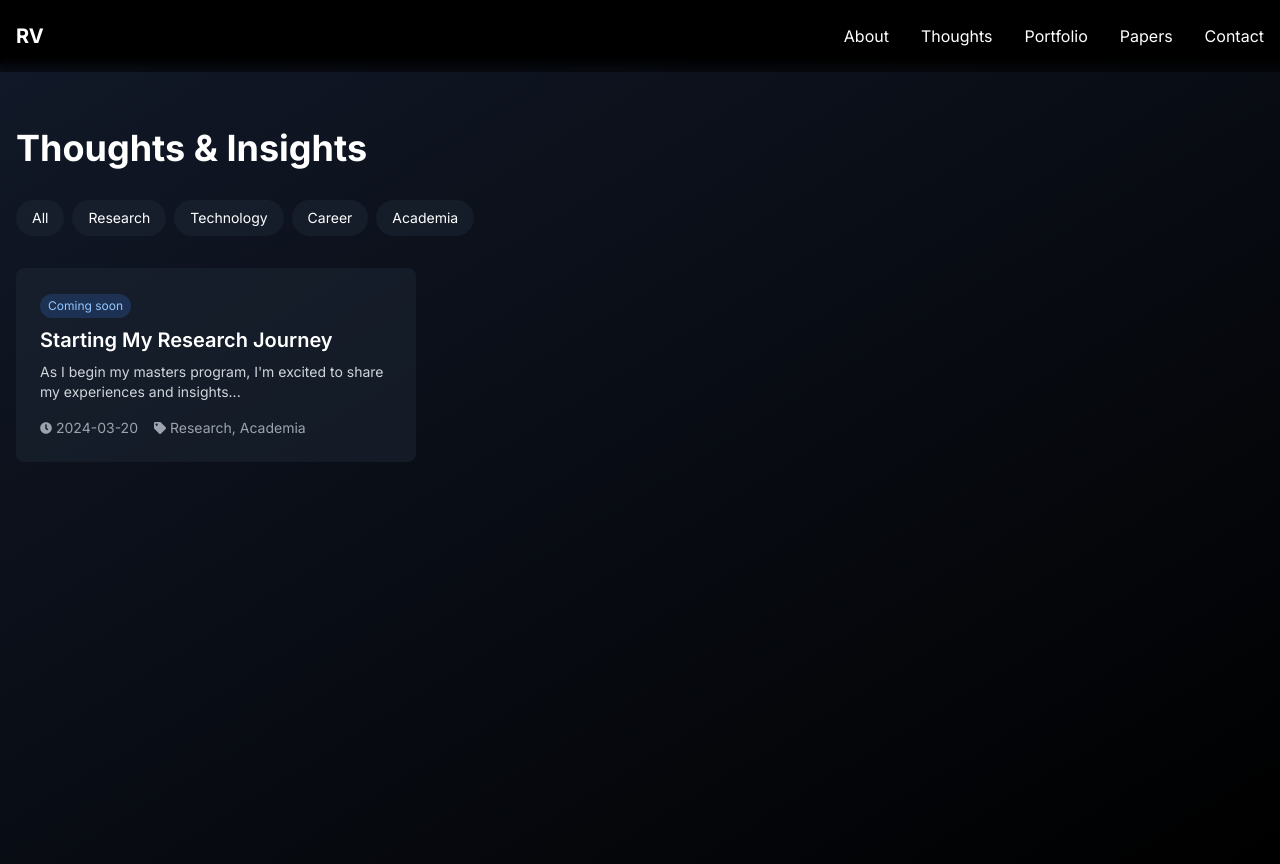
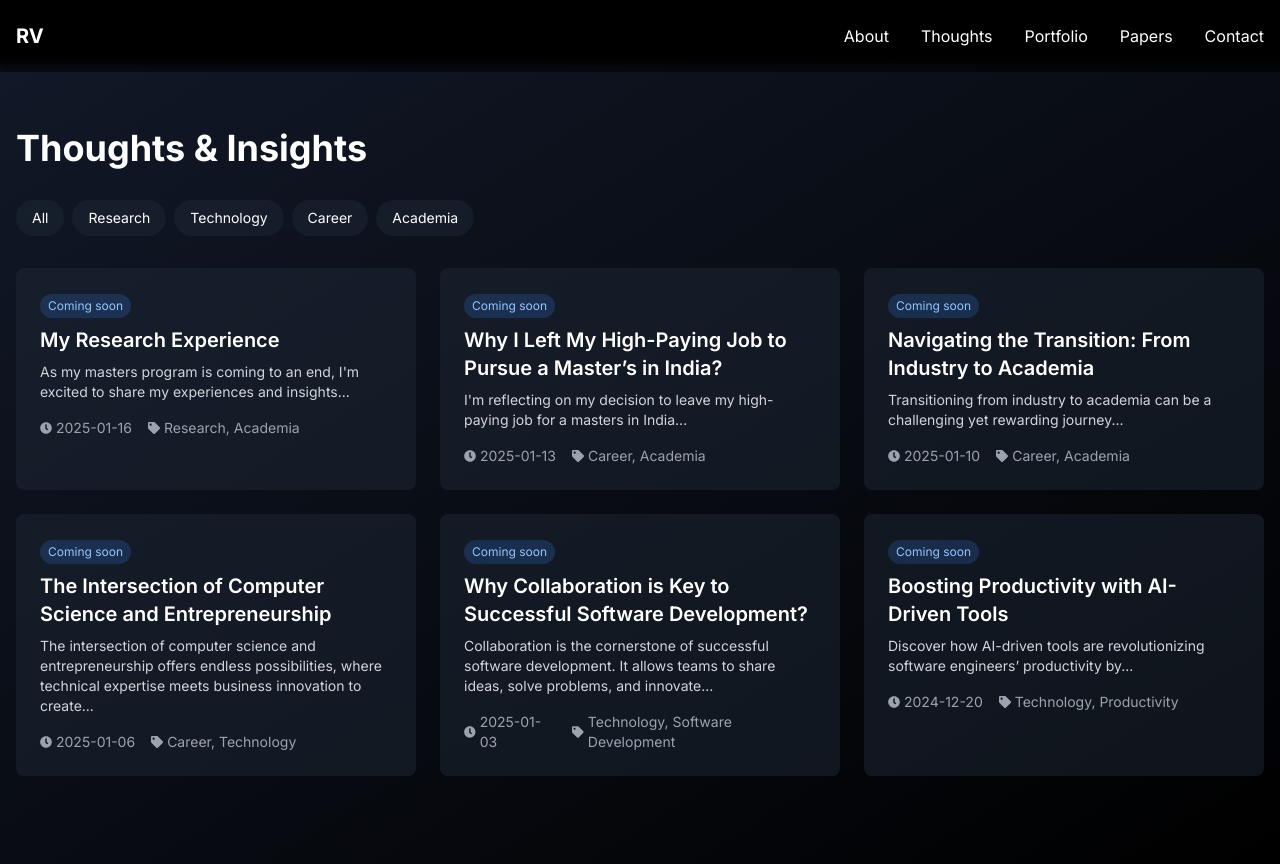
Before and after one commit to rohithv/rohithv.github.io, a Next.js app: page /thoughts in a window 1280 px wide. Built offline with nearby package versions, Linux system fonts and the light colour scheme.

Commit message:
add draft thoughts

```diff
--- a/src/app/thoughts/page.tsx
+++ b/src/app/thoughts/page.tsx
@@ -1,16 +1,52 @@
 'use client'
 import { motion } from 'framer-motion'
+import { title } from 'process'
 import { FaClock, FaTag } from 'react-icons/fa'
 
 export default function Thoughts() {
   const thoughts = [
     {
-      title: "Starting My Research Journey",
-      preview: "As I begin my masters program, I'm excited to share my experiences and insights...",
-      date: "2024-03-20",
+      title: "My Research Experience",
+      preview: "As my masters program is coming to an end, I'm excited to share my experiences and insights...",
+      date: "2025-01-16",
       tags: ["Research", "Academia"],
       status: 'draft'
     },
+    {
+        title: "Why I Left My High-Paying Job to Pursue a Master’s in India?",
+        preview: "I'm reflecting on my decision to leave my high-paying job for a masters in India...",
+        date: "2025-01-13",
+        tags: ["Career", "Academia"],
+        status: 'draft'
+    },
+    {
+        title: "Navigating the Transition: From Industry to Academia",
+        preview: "Transitioning from industry to academia can be a challenging yet rewarding journey...",
+        date: "2025-01-10",
+        tags: ["Career", "Academia"],
+        status: 'draft'
+    },
+    {
+        title: "The Intersection of Computer Science and Entrepreneurship",
+        preview: "The intersection of computer science and entrepreneurship offers endless possibilities, where technical expertise meets business innovation to create...",
+        date: "2025-01-06",
+        tags: ["Career", "Technology"],
+        status: 'draft'
+    },
+    {
+        title: "Why Collaboration is Key to Successful Software Development?",
+        preview: "Collaboration is the cornerstone of successful software development. It allows teams to share ideas, solve problems, and innovate...",
+        date: "2025-01-03",
+        tags: ["Technology", "Software Development"],
+        status: 'draft'
+    },
+    {
+        title: "Boosting Productivity with AI-Driven Tools",
+        preview: "Discover how AI-driven tools are revolutionizing software engineers’ productivity by...",
+        date: "2024-12-20",
+        tags: ["Technology", "Productivity"],
+        status: 'draft'
+    }
     // Add more thoughts here
   ]
 
```
